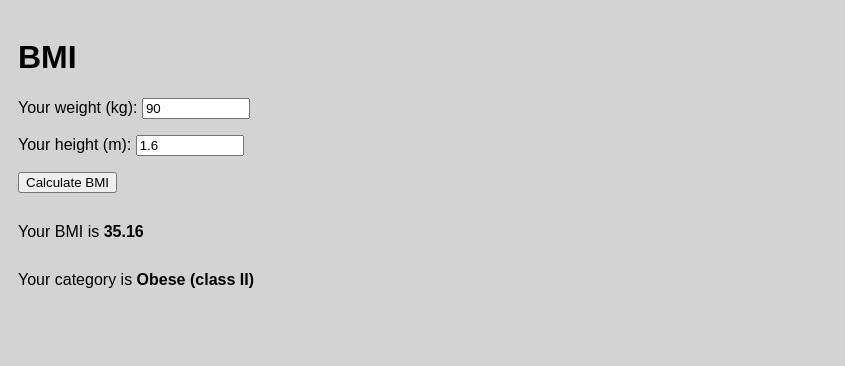
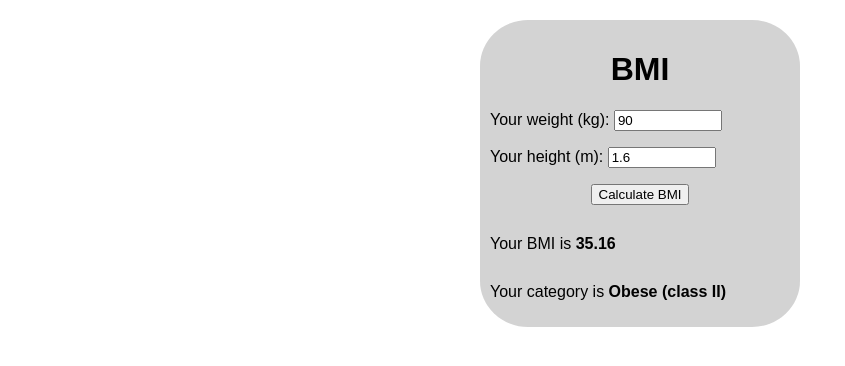
Before and after one commit to chicolucio/bmi, a website with bundled scripts: page index.html in a window 1280 px wide. Shown: the whole page, without its empty margins (0-845 px from the left). Built offline with nearby package versions, Linux system fonts and the light colour scheme.

Commit message:
Better appearance to the app

```diff
--- a/css/style.css
+++ b/css/style.css
@@ -1,7 +1,21 @@
+html {
+    background-color: white;
+}
 body {
     padding: 10px;
     font-family: Arial, Helvetica, sans-serif;
     background-color: lightgray;
+    max-width: 300px;
+    margin-top: 20px;
+    margin-bottom: 20px;
+    margin-left: auto !important;
+    margin-right: auto !important;
+    float: none !important;
+    border-radius: 15%;
+}
+
+h1 {
+    text-align: center;
 }
 
 input {
@@ -11,3 +25,9 @@ input {
 #p-bmi-calculate, #p-bmi-category {
     margin-top: 30px;
 }
+
+#button-calculate-bmi {
+    margin: 0 auto;
+    float: none;
+    display: block;
+}
```
Also changed, not shown: index.html (+5 -4 lines).
